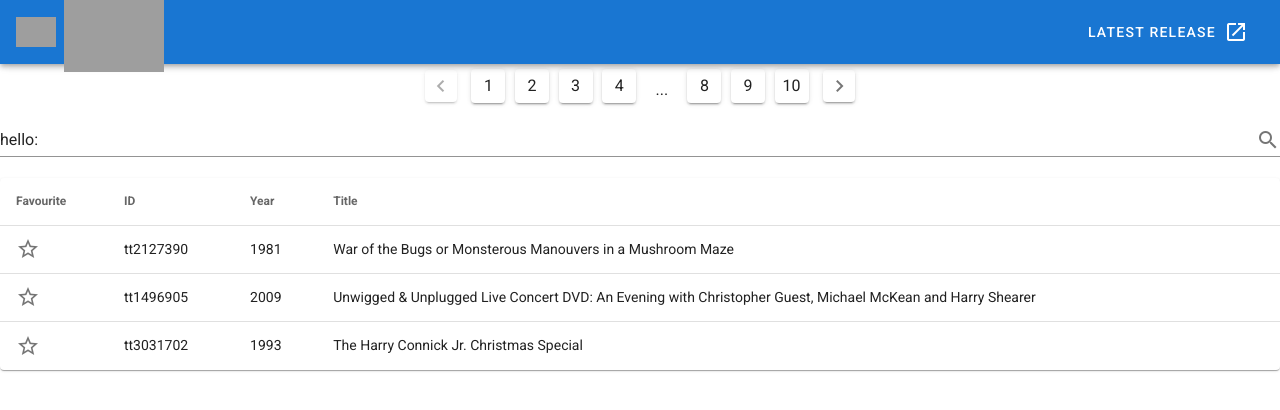
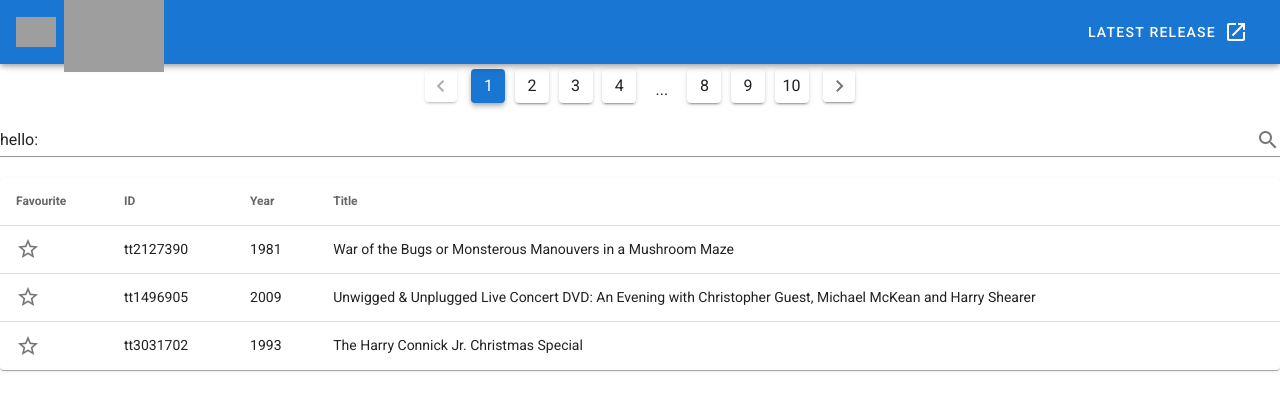
Before and after one commit to hanidelneri/movie-list, a Vue app: page / in a window 1280 px wide. Shown: the top 410 px of the page. Built offline with nearby package versions, Linux system fonts and the light colour scheme; grey boxes are pictures that could not be loaded.

Commit message:
adding use-v-model

```diff
--- a/src/components/core/input/component.vue
+++ b/src/components/core/input/component.vue
@@ -8,30 +8,14 @@
 </template>
 <script lang="ts">
 import Vue from "vue";
+import useVModel from "../use-v-model";
 export default Vue.extend({
-  data() {
-    return {
-      innerValue: ""
-    };
-  },
   props: {
     value: String
   },
-  watch: {
-    innerValue: {
-      handler(newValue) {
-        this.innerValue = newValue;
-        this.$emit("input", newValue);
-      }
-    },
-    value: {
-      handler(newValue) {
-        this.innerValue = newValue;
-      }
-    }
-  },
-  mounted() {
-    this.innerValue = this.value;
+  setup(props, { emit }) {
+    const { innerValue } = useVModel(props as { value: string }, emit);
+    return { innerValue };
   }
 });
 </script>
--- a/src/components/core/pagination/component.vue
+++ b/src/components/core/pagination/component.vue
@@ -3,6 +3,7 @@
 </template>
 <script lang="ts">
 import Vue from "vue";
+import useVModel from "../use-v-model";
 
 export default Vue.extend({
   name: "Pagination",
@@ -16,26 +17,14 @@ export default Vue.extend({
     value: Number,
     pageSize: Number
   },
-  watch: {
-    innerValue: {
-      handler(newValue) {
-        this.innerValue = newValue;
-        this.$emit("input", newValue);
-      }
-    },
-    value: {
-      handler(newValue) {
-        this.innerValue = newValue;
-      }
-    }
+  setup(props, { emit }) {
+    const { innerValue } = useVModel({ value: props.value as number }, emit);
+    return { innerValue };
   },
   computed: {
     length(): number {
       return Math.ceil(this.totalItems / this.pageSize);
     }
-  },
-  mounted() {
-    this.innerValue = this.value;
   }
 });
 </script>
--- /dev/null
+++ b/src/components/core/use-v-model.ts
@@ -0,0 +1,28 @@
+import { toRef, ref, Ref, watch, onMounted } from "@vue/composition-api";
+
+export default function useVModel(
+  props: { value: string | number },
+  emit: (event: string, ...args: any[]) => void
+) {
+  const value = toRef(props, "value");
+  let innerValue: Ref;
+
+  if (typeof value === "string") {
+    innerValue = ref("");
+  } else innerValue = ref(0);
+
+  onMounted(() => {
+    innerValue.value = value.value;
+  });
+
+  watch(value, newVal => {
+    innerValue.value = newVal;
+  });
+
+  watch(innerValue, newVal => {
+    innerValue.value = newVal;
+    emit("input", newVal);
+  });
+
+  return { innerValue };
+}
```
